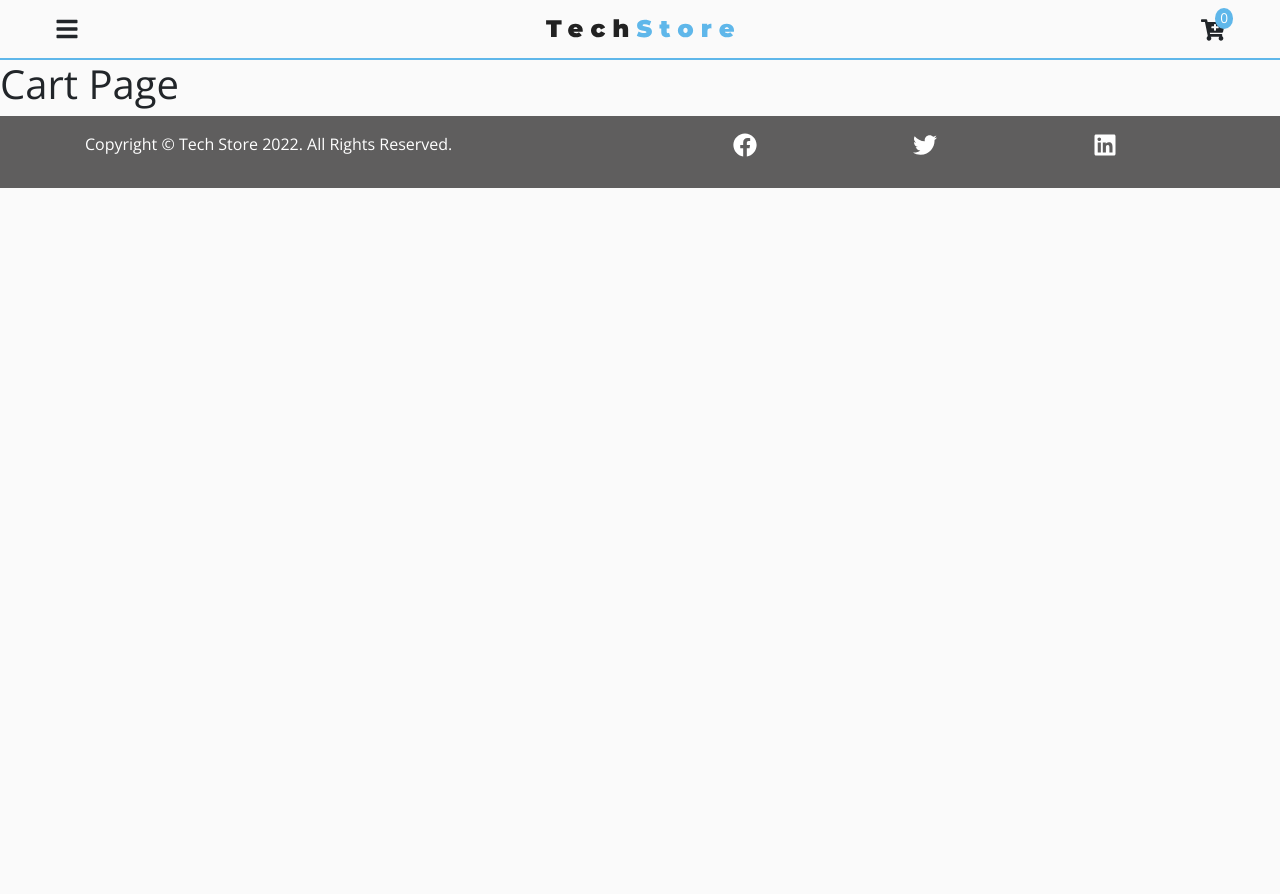
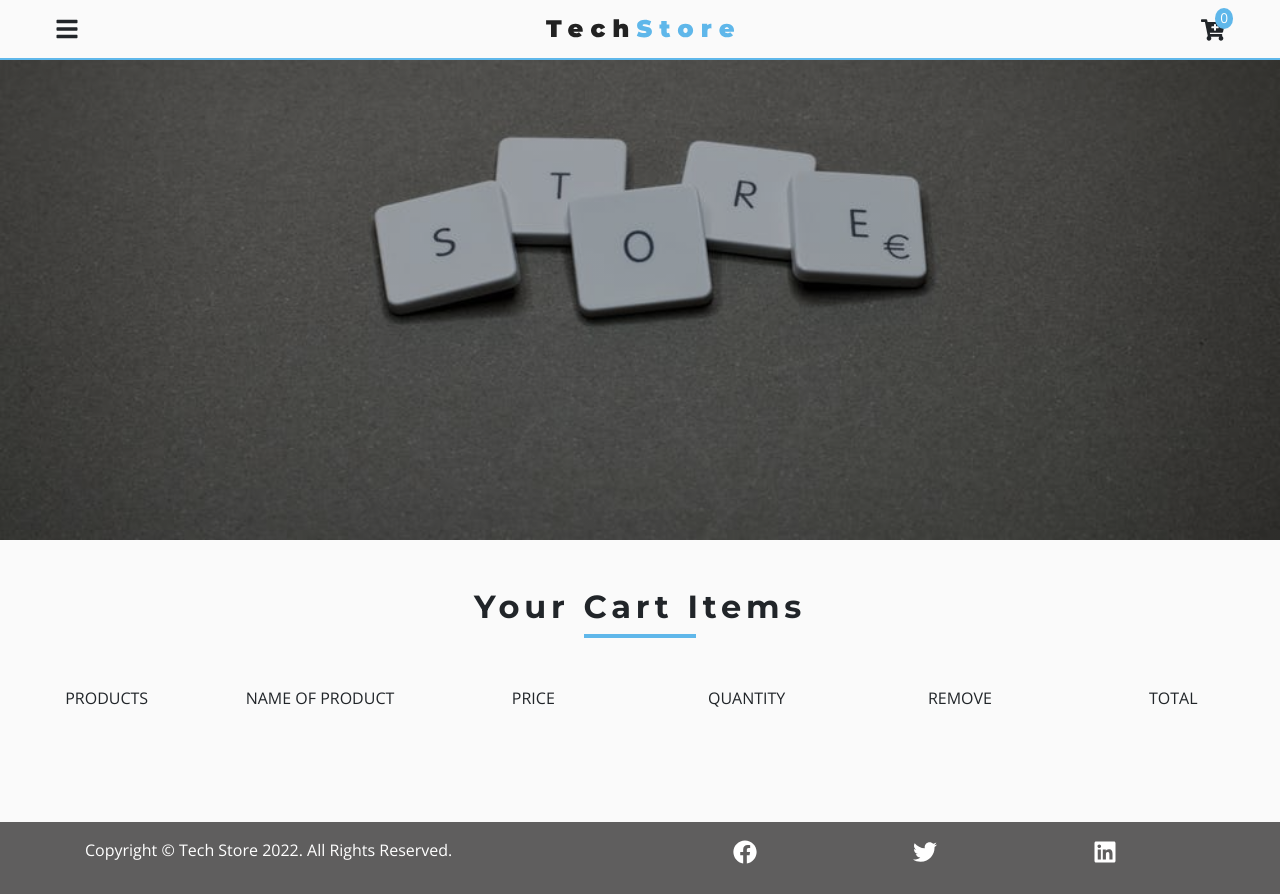
Before and after one commit to theisaachome/react-plant-store, a React (Create React App) app: page /cart in a window 1280 px wide. Before the commit the page ends 800 px from the top, so only its background shows below. Built offline with nearby package versions, Linux system fonts and the light colour scheme.

Commit message:
cart template

```diff
--- /dev/null
+++ b/src/components/CartPage/Cart.js
@@ -0,0 +1,19 @@
+import React from 'react';
+import Title from "../Title";
+import CartColumns from './CartColumns';
+import CartList from './CartList';
+import CartTotals from './CartTotals';
+
+const Cart = () => {
+  return <section className='py-5'>
+    <div className="container">
+      <Title  title="Your Cart Items" center="true"/>
+    </div>
+      <CartColumns>
+          <CartList/>
+          <CartTotals/>
+      </CartColumns>
+  </section>;
+};
+
+export default Cart;
--- /dev/null
+++ b/src/components/CartPage/CartColumns.js
@@ -0,0 +1,29 @@
+import React from 'react';
+
+const CartColumns = () => {
+  return (
+    <div className='container-fluid text-center d-none d-lg-block my-5'>
+      <div className="row">
+        <div className="col-10 mx-auto col-lg-2">
+          <p className="text-uppercase">Products</p>
+        </div>
+        <div className="col-10 mx-auto col-lg-2">
+          <p className="text-uppercase">Name of product</p>
+        </div>
+        <div className="col-10 mx-auto col-lg-2">
+          <p className="text-uppercase">Price</p>
+        </div>
+        <div className="col-10 mx-auto col-lg-2">
+          <p className="text-uppercase">Quantity</p>
+        </div>
+        <div className="col-10 mx-auto col-lg-2">
+          <p className="text-uppercase">Remove</p>
+        </div>
+        <div className="col-10 mx-auto col-lg-2">
+          <p className="text-uppercase">Total</p>
+        </div>
+      </div>
+    </div>);
+};
+
+export default CartColumns;
--- /dev/null
+++ b/src/components/CartPage/CartItem.js
@@ -0,0 +1,7 @@
+import React from 'react';
+
+const CartItem = () => {
+  return <div></div>;
+};
+
+export default CartItem;
--- /dev/null
+++ b/src/components/CartPage/CartList.js
@@ -0,0 +1,10 @@
+import React from 'react';
+import CartItem from './CartItem';
+
+const CartList = () => {
+  return <div>
+      <CartItem></CartItem>
+  </div>;
+};
+
+export default CartList;
--- /dev/null
+++ b/src/components/CartPage/CartTotals.js
@@ -0,0 +1,7 @@
+import React from 'react';
+
+const CartTotals = () => {
+  return <div></div>;
+};
+
+export default CartTotals;
--- /dev/null
+++ b/src/components/CartPage/package.json
@@ -0,0 +1,3 @@
+{
+    "main": "Cart.js"
+}
--- a/src/pages/CartPage.js
+++ b/src/pages/CartPage.js
@@ -1,8 +1,15 @@
 import React from 'react';
+import CartSection from "../components/CartPage/";
+import Hero from '../components/Hero';
+import cartBcg from '../images/storeBcg.jpeg';
+;
+
+;
 
 const CartPage = () => {
   return (<>
-            <h1>Cart Page</h1>
+    <Hero img={cartBcg} />
+    <CartSection />
   </>);
 };
 
```
